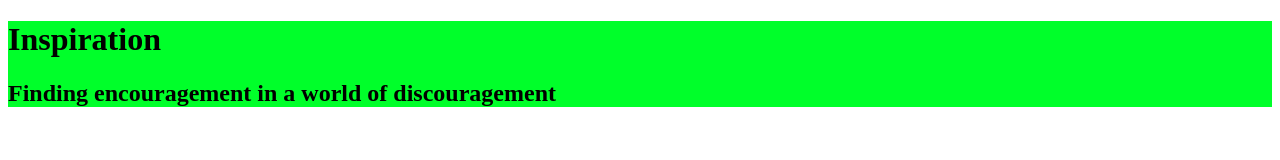
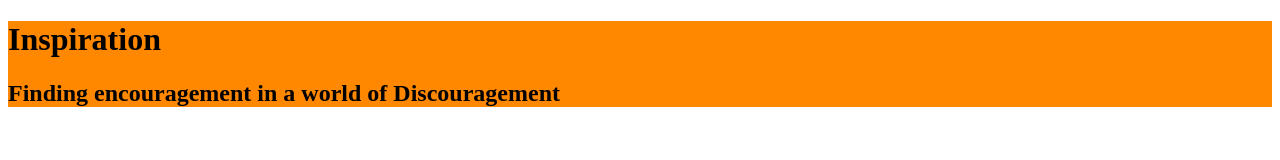
Before and after one commit to mattmcvay/Inspiration, a plain HTML site: page index.html in a window 1280 px wide. Drawn offline with Linux system fonts and the light colour scheme.

Commit message:
v3 git commit -m v3 P clear exit git commit -m v3

```diff
--- a/index.html
+++ b/index.html
@@ -10,7 +10,7 @@
 <body>
     <div class="header">
         <h1>Inspiration</h1>
-        <h2>Finding encouragement in a world of discouragement</h2>
+        <h2>Finding encouragement in a world of Discouragement</h2>
     </div>
 </body>
 </html>
--- a/styles.css
+++ b/styles.css
@@ -1,4 +1,4 @@
 .header {
-    background-color: rgb(0, 255, 42);
+    background-color: rgb(255, 136, 0);
 
 }
```
